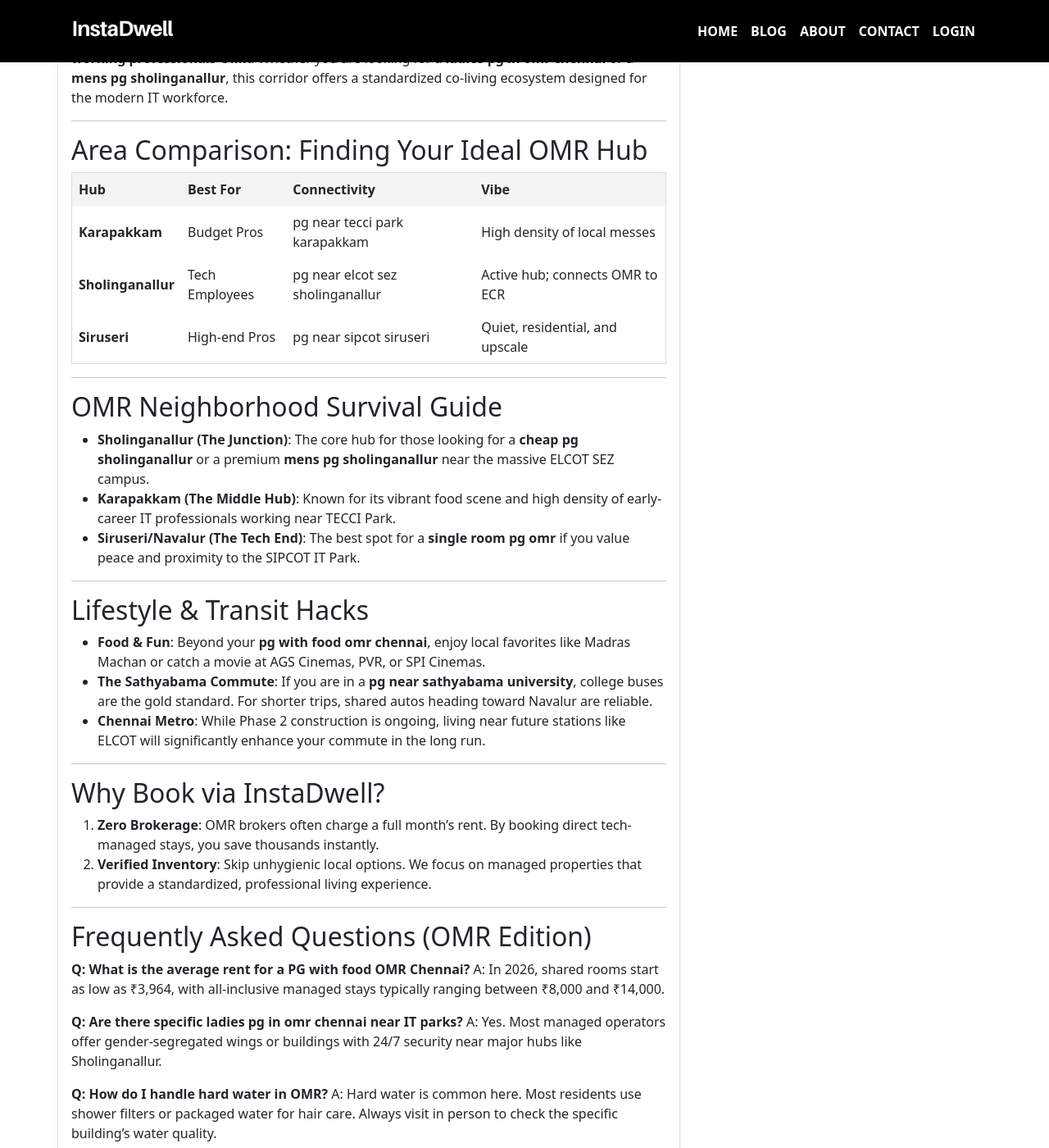
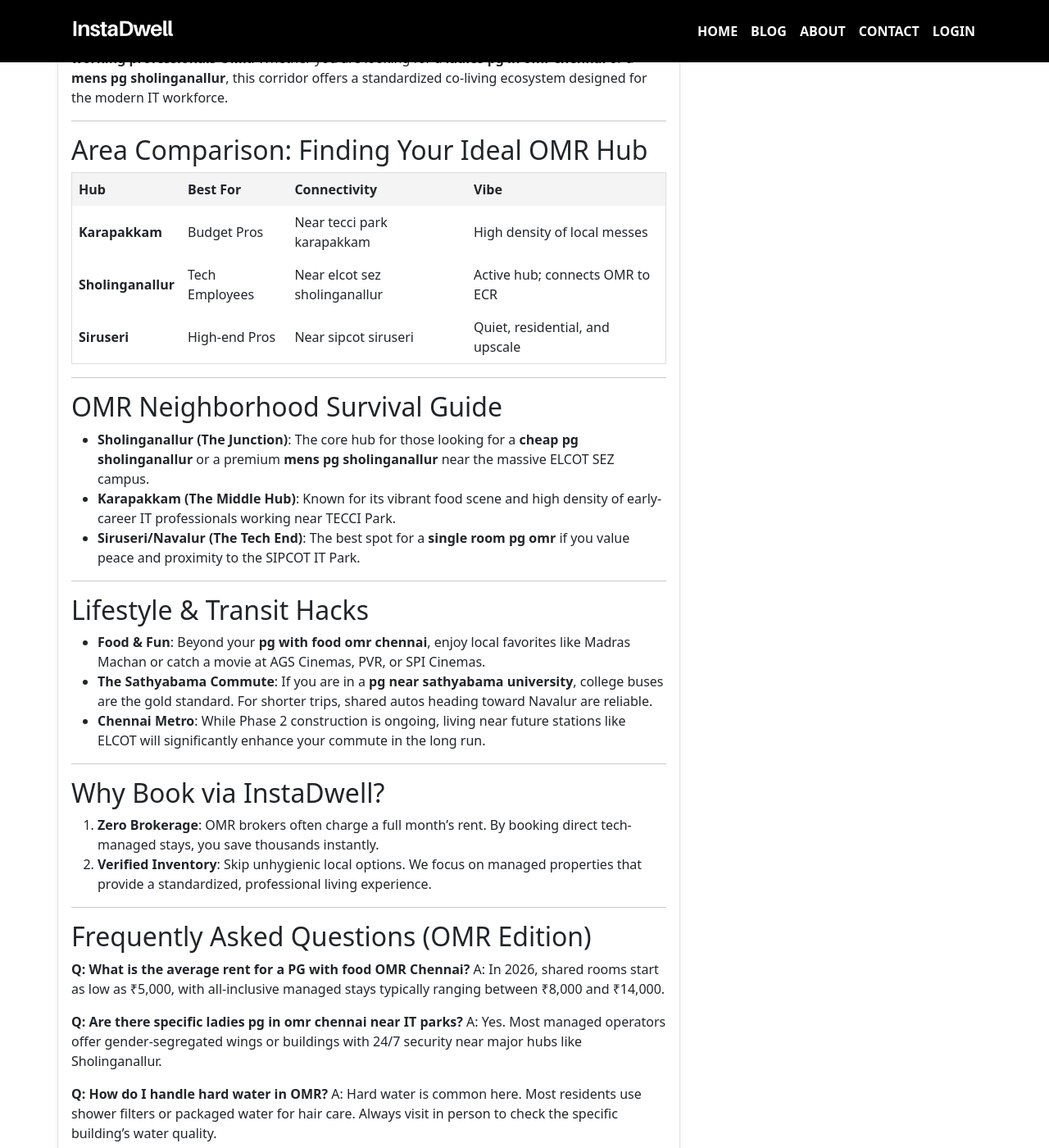
Before and after one commit to instadw/instadwell-blog, a Jekyll site: the page built from _posts/2026-03-16-best-pg-omr-chennai-sholinganallur-karapakkam-siruseri-guide-2026.md, in a window 1280 px wide and 1400 px high, scrolled down 1607 px. Shown: the whole window at 82% size. Built offline with Jekyll 4.4.1, drawn with Linux system fonts in a browser that asks for light colours.

Commit message:
Update 2026-03-16-best-pg-omr-chennai-sholinganallur-karapakkam-siruseri-guide-2026.md

```diff
--- a/_posts/2026-03-16-best-pg-omr-chennai-sholinganallur-karapakkam-siruseri-guide-2026.md
+++ b/_posts/2026-03-16-best-pg-omr-chennai-sholinganallur-karapakkam-siruseri-guide-2026.md
@@ -61,9 +61,9 @@
 
 | Hub | Best For | Connectivity | Vibe |
 | :--- | :--- | :--- | :--- |
-| **Karapakkam** | Budget Pros | pg near tecci park karapakkam | High density of local messes |
-| **Sholinganallur** | Tech Employees | pg near elcot sez sholinganallur | Active hub; connects OMR to ECR |
-| **Siruseri** | High-end Pros | pg near sipcot siruseri | Quiet, residential, and upscale |
+| **Karapakkam** | Budget Pros | Near tecci park karapakkam | High density of local messes |
+| **Sholinganallur** | Tech Employees | Near elcot sez sholinganallur | Active hub; connects OMR to ECR |
+| **Siruseri** | High-end Pros | Near sipcot siruseri | Quiet, residential, and upscale |
 
 ----------
 
@@ -93,7 +93,7 @@
 ## Frequently Asked Questions (OMR Edition)
 
 **Q: What is the average rent for a PG with food OMR Chennai?**
-A: In 2026, shared rooms start as low as ₹3,964, with all-inclusive managed stays typically ranging between ₹8,000 and ₹14,000.
+A: In 2026, shared rooms start as low as ₹5,000, with all-inclusive managed stays typically ranging between ₹8,000 and ₹14,000.
 
 **Q: Are there specific ladies pg in omr chennai near IT parks?**
 A: Yes. Most managed operators offer gender-segregated wings or buildings with 24/7 security near major hubs like Sholinganallur.
```
